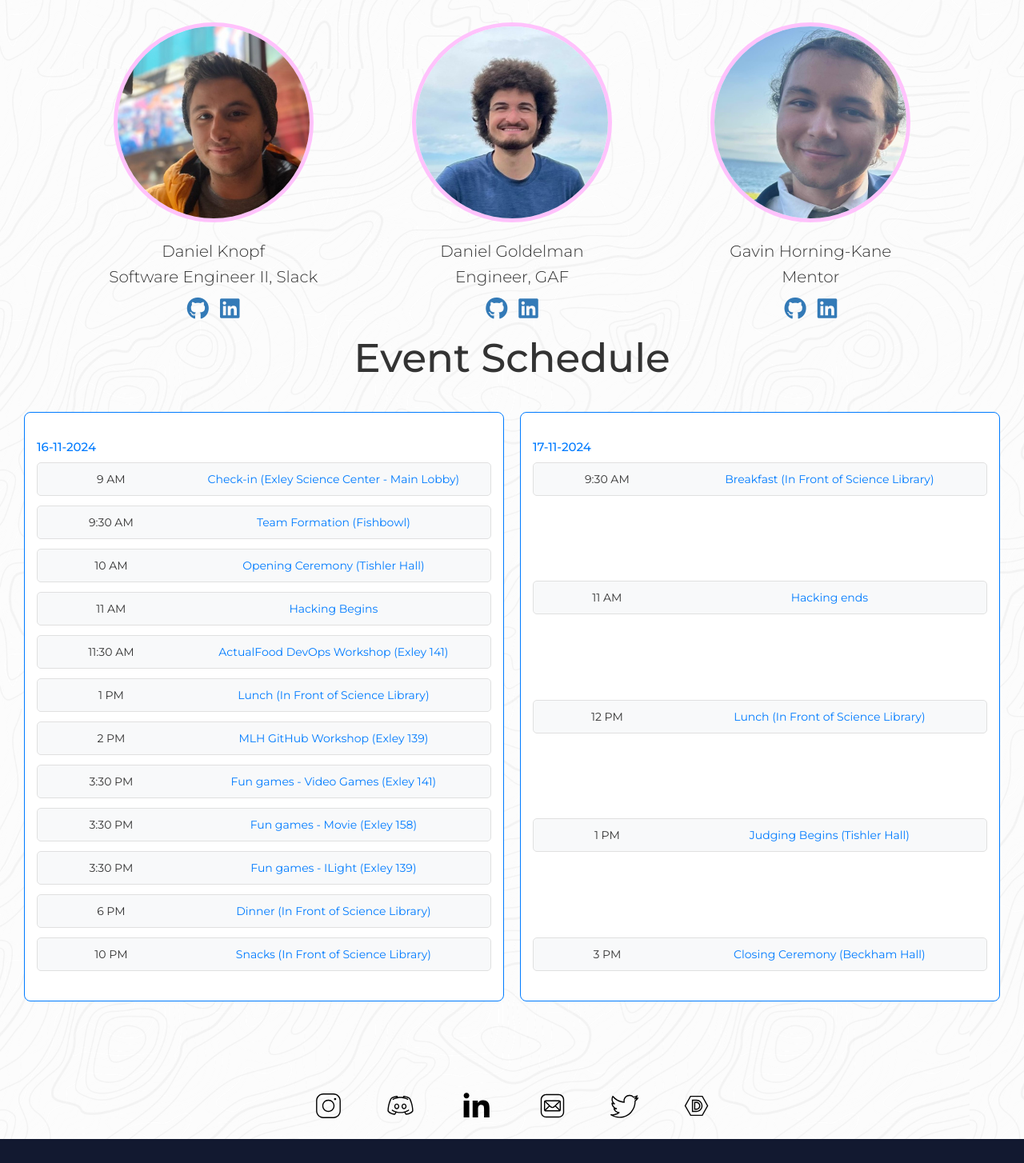
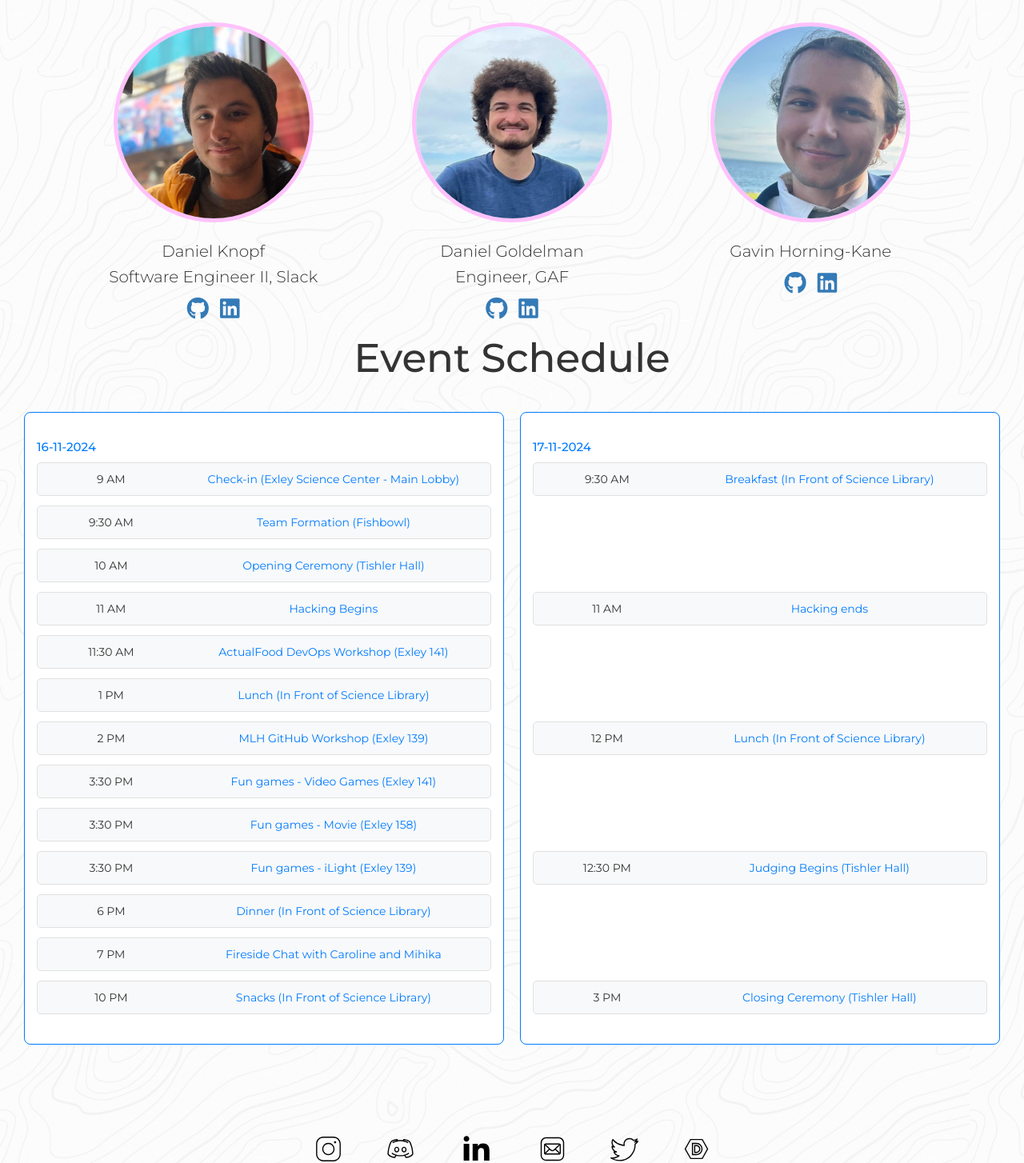
Before and after one commit to ananafrida/weshack-2024, a React (Create React App) app: page / in a window 1280 px wide. Shown: the part 5514-6968 px from the top of the page at 80% size. Built offline with nearby package versions, Linux system fonts and the light colour scheme.

Commit message:
fix broken links and info

```diff
--- a/src/Module/General.tsx
+++ b/src/Module/General.tsx
@@ -40,24 +40,23 @@ import Mihika from "./Assets/Judges/mihika.jpg";
 import Gavin from "./Assets/Judges/gavin.jpg";
 import { link } from "fs";
 
-
 const TOP_SECTION = {
   TITLE: "Join WesHack!",
   Typed_effect: ["24 hours of creation", "Win awesome prizes"],
   SHORT_DESCRIPTION:
     "Join us on November 16-17 with over 200 students from across the nation for 24 hours of creation, innovation, and fun",
   IMG_SRC: boy,
-  DISCORD_LINK: "",
+  DISCORD_LINK: "https://discord.gg/qE9MEeWy",
   HACKERS_REGISTRATION_FORM_LINK:
     "https://docs.google.com/forms/d/1AKRo-4xfymMSnDOccwMDC61PIWVjawXmhPnuVIHa0Vg/",
 };
 
 const SOCIALS = {
   instagram: "https://www.instagram.com/code_wes/",
-  // discord: '',
+  discord: "https://discord.gg/qE9MEeWy",
   linkedin: "https://www.linkedin.com/company/codewes/mycompany/",
   // twitter: '',
-  // devpost: '',
+  devpost: "https://weshack-2024.devpost.com/",
   email: "mailto:weshack.2024@gmail.com",
   mail: "weshack.2024@gmail.com",
 };
@@ -112,7 +111,7 @@ const schedule = [
       {
         title: "Team Formation (Fishbowl)",
         timings: "9:30 AM",
-        link: "https://google.com"
+        link: "https://google.com",
       },
       {
         title: "Opening Ceremony (Tishler Hall)",
@@ -150,13 +149,18 @@ const schedule = [
         link: "https://google.com",
       },
       {
-        title: "Fun games - ILight (Exley 139)",
+        title: "Fun games - iLight (Exley 139)",
         timings: "3:30 PM",
         link: "https://google.com",
       },
       {
         title: "Dinner (In Front of Science Library)",
         timings: "6 PM",
+        link: "https://google.com",
+      },
+      {
+        title: "Fireside Chat with Caroline and Mihika",
+        timings: "7 PM",
         link: "https://google.com",
       },
       {
@@ -186,11 +190,11 @@ const schedule = [
       },
       {
         title: "Judging Begins (Tishler Hall)",
-        timings: "1 PM",
+        timings: "12:30 PM",
         link: "https://google.com",
       },
       {
-        title: "Closing Ceremony (Beckham Hall)",
+        title: "Closing Ceremony (Tishler Hall)",
         timings: "3 PM",
         link: "https://google.com",
       },
@@ -216,17 +220,20 @@ const Prizeinfo = [
     {
       icon: <i className="first fas fa-4x fa-trophy"></i>,
       type: "First Prize",
-      content: "The First Prize will be awarded to the project that truly stands out among all submissions. The winner will receive a state-of-the-art drone, perfect for capturing aerial footage and enhancing creativity.",
+      content:
+        "The First Prize will be awarded to the project that truly stands out among all submissions. The winner will receive a state-of-the-art drone, perfect for capturing aerial footage and enhancing creativity.",
     },
     {
       icon: <i className="second fas fa-4x fa-medal"></i>,
       type: "Second Prize",
-      content: "The Second Prize recognizes the second-best project of the hackathon. The winner will receive an innovative keyboard that enhances productivity and gaming experience.",
+      content:
+        "The Second Prize recognizes the second-best project of the hackathon. The winner will receive an innovative keyboard that enhances productivity and gaming experience.",
     },
     {
       icon: <i className="third fas fa-4x fa-skiing-nordic"></i>,
       type: "Third Prize",
-      content: "The Third Prize will be given to the best third-place project, with exciting rewards that include high-quality headphones for an immersive audio experience.",
+      content:
+        "The Third Prize will be given to the best third-place project, with exciting rewards that include high-quality headphones for an immersive audio experience.",
     },
   ],
   [
@@ -234,21 +241,23 @@ const Prizeinfo = [
     {
       icon: <i className="fab fourth fa-3x fa-wpbeginner"></i>,
       type: "Best Women's Hacking Team - Prize 1",
-      content: "This award celebrates the Best Women's Hacking Team. Your project will qualify for this prize if your team consists entirely of female participants. The winners will receive a mini projector, ideal for showcasing your innovative ideas.",
+      content:
+        "This award celebrates the Best Women's Hacking Team. Your project will qualify for this prize if your team consists entirely of female participants. The winners will receive a mini projector, ideal for showcasing your innovative ideas.",
     },
     {
       icon: <i className="fab fourth fa-3x fa-wpbeginner"></i>,
       type: "Best Women's Hacking Team - Prize 2",
-      content: "In addition to the first women's prize, this award recognizes another outstanding all-female team. The winners will receive a stylish Polaroid camera, perfect for capturing memories and moments during the hackathon.",
+      content:
+        "In addition to the first women's prize, this award recognizes another outstanding all-female team. The winners will receive a stylish Polaroid camera, perfect for capturing memories and moments during the hackathon.",
     },
     {
       icon: <i className="first fas fa-4x fa-trophy"></i>,
       type: "Best Beginner",
-      content: "The Best Beginner prize is designed for those participating in their first hackathon. The winner will receive a collection of inspiring books and a portable Bluetooth speaker, perfect for learning and enjoying music on the go.",
+      content:
+        "The Best Beginner prize is designed for those participating in their first hackathon. The winner will receive a collection of inspiring books and a portable Bluetooth speaker, perfect for learning and enjoying music on the go.",
     },
   ],
 ];
-
 
 /** Instructions
  * Insert only 3 or less then 3 members per array in `TeamInfo`, you can
@@ -304,50 +313,50 @@ const JudgesInfo = [
   [
     //Array 1
     {
-       Name: 'Caroline Liu',
+      Name: "Caroline Liu",
       role: "Caroline Liu\nSenior Software Engineer, Google",
-       github: '',
-       linkedin: '',
-       img: Caroline
+      github: "",
+      linkedin: "",
+      img: Caroline,
     },
     {
-      Name: 'Mihika Aggarwal',
+      Name: "Mihika Aggarwal",
       role: "Mihika Aggarwal\nSoftware Engineer II, Uber",
-      github: '',
-      linkedin: '',
-      img: Mihika
+      github: "",
+      linkedin: "",
+      img: Mihika,
     },
     {
-       Name: 'Greg Grinberg',
+      Name: "Greg Grinberg",
       role: "Greg Grinberg\nCEO, ActualFood",
-       github: '',
-       linkedin: '',
-       img: Greg
-     }
+      github: "",
+      linkedin: "",
+      img: Greg,
+    },
   ],
   [
     //Array 2
     {
-       Name: 'Daniel Knopf',
+      Name: "Daniel Knopf",
       role: "Daniel Knopf\nSoftware Engineer II, Slack",
-       github: '',
-       linkedin: '',
-       img: Daniel2
+      github: "",
+      linkedin: "",
+      img: Daniel2,
     },
     {
-       Name: 'Daniel Goldelman',
+      Name: "Daniel Goldelman",
       role: "Daniel Goldelman\nEngineer, GAF",
-       github: '',
-       linkedin: '',
-       img: Daniel
+      github: "",
+      linkedin: "",
+      img: Daniel,
     },
     {
-      Name: 'Gavin Horning-Kane',
-      role: 'Gavin Horning-Kane\nMentor',
-      github: '',
-      linkedin: '',
-      img: Gavin
-    }
+      Name: "Gavin Horning-Kane",
+      role: "Gavin Horning-Kane",
+      github: "",
+      linkedin: "",
+      img: Gavin,
+    },
   ],
 ];
 
@@ -371,10 +380,10 @@ const sponsorLogos = [
     { src: oreilly, link: "https://www.oreilly.com/" },
     { src: wolfram, link: "https://www.wolframalpha.com/" },
   ], //Array 2
-  [    { src: ourcampus, link: "https://ourcampuswes.org/"},
+  [
+    { src: ourcampus, link: "https://ourcampuswes.org/" },
     { src: qac, link: "https://www.qac.com/" },
     { src: mlh, link: "https://mlh.io/" },
-
   ], //Array 3
 ];
 
```
Lines whose indentation alone changed are shown as unchanged.
